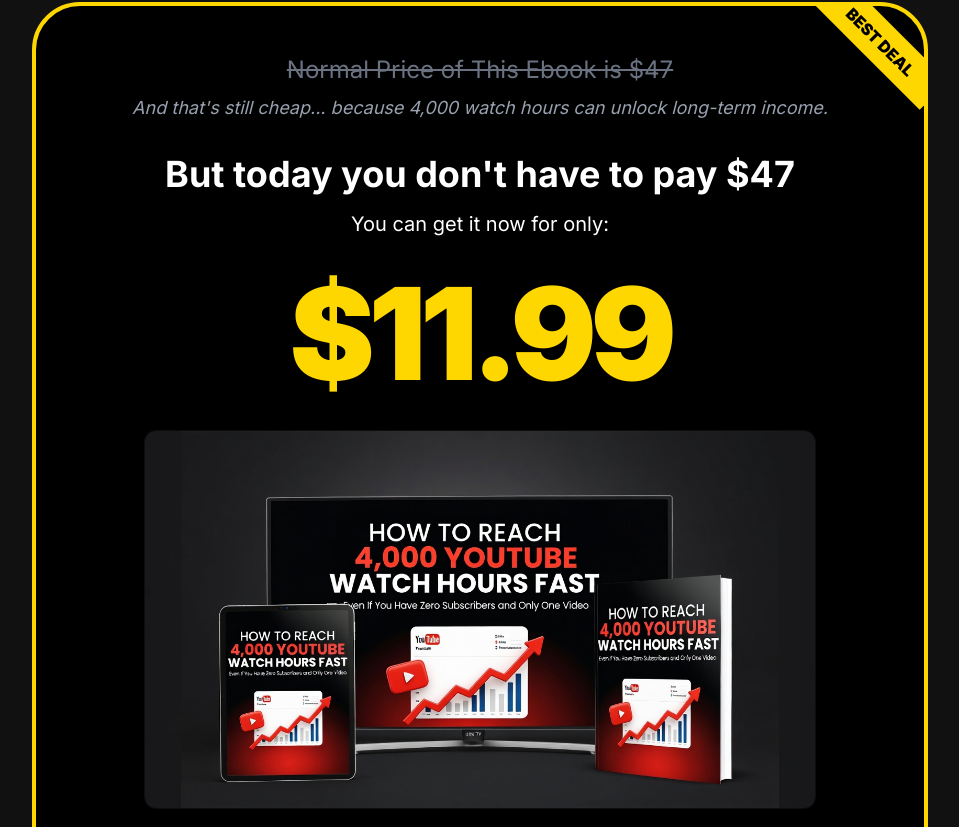
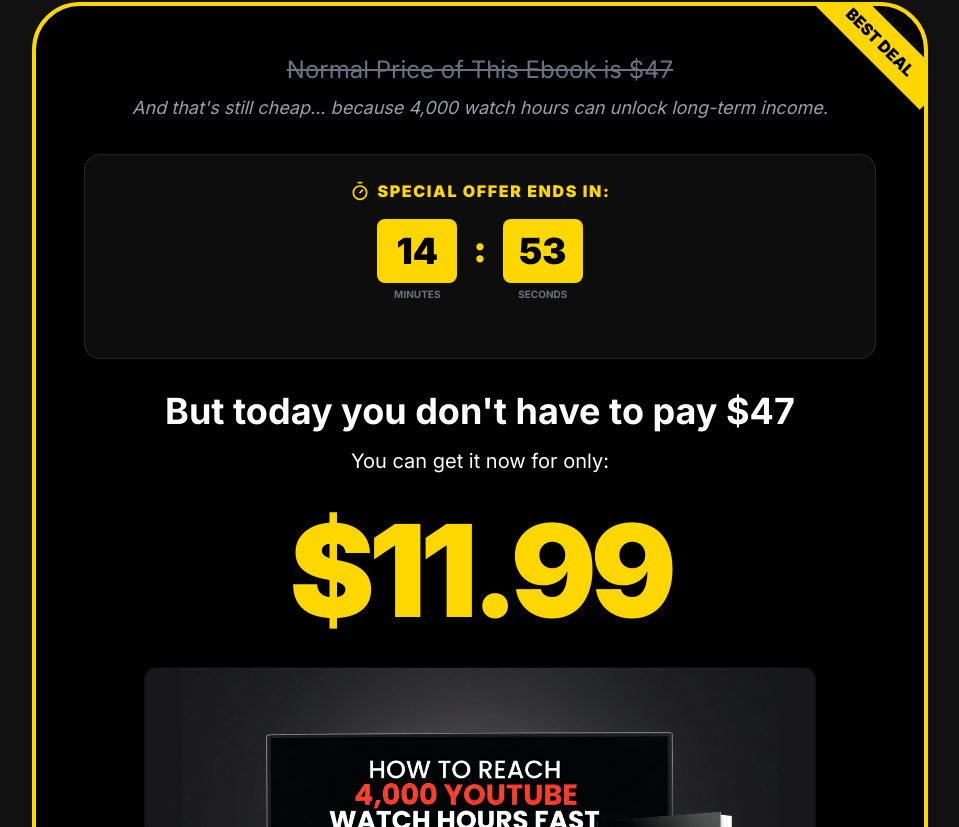
Before and after one commit to 4kytwatchhourstime/4kytwatchhourstime, a React (Vite) app: page / in a window 1280 px wide. Shown: the part 5513-6340 px from the top of the page, without its empty margins (160-1119 px from the left). Built offline with nearby package versions, Linux system fonts and the light colour scheme.

Commit message:
Update SalesPage.tsx

```diff
--- a/src/SalesPage.tsx
+++ b/src/SalesPage.tsx
@@ -124,7 +124,7 @@ const Section = ({ children, className = "" }: { children: React.ReactNode, clas
   </section>
 );
 
-export default function JVSalesPage() {
+export default function SalesPage() {
   const downloadRef = useRef<HTMLButtonElement | null>(null);
 
 const scrollToDownload = () => {
@@ -367,7 +367,12 @@ const scrollToDownload = () => {
             <h3 className="text-2xl text-gray-500 line-through mb-2">Normal Price of This Ebook is $47</h3>
             <p className="text-lg text-gray-400 mb-8 italic">And that's still cheap... because 4,000 watch hours can unlock long-term income.</p>
 
-
+            <div className="bg-white/5 rounded-2xl p-6 mb-8 border border-white/10">
+              <p className="text-[#FFD700] font-black uppercase tracking-widest mb-4 flex items-center justify-center gap-2">
+                <Timer className="w-5 h-5" /> Special Offer Ends In:
+              </p>
+              <CountdownTimer />
+            </div>
 
             <h2 className="text-3xl md:text-4xl font-bold mb-4">But today you don't have to pay $47</h2>
             <p className="text-xl mb-8">You can get it now for only:</p>
@@ -388,8 +393,8 @@ const scrollToDownload = () => {
             <Button
               ref={downloadRef}
               className="w-full mb-8"
-              onClick={() => window.open("https://www.jvzoo.com/b/0/436177/99", "_blank")}
-            ><img src="https://i.jvzoo.com/0/436177/99" alt="FAST: 4000 YouTube Watch Hours" border="0" width='1' height='1' />
+              onClick={() => window.open("https://warriorplus.com/o2/buy/x2qlr4/wvx3ns/tt1ygq", "_blank")}
+            >
               DOWNLOAD THE EBOOK NOW
             </Button>
 
@@ -480,12 +485,13 @@ const scrollToDownload = () => {
         <div className="mt-24 text-gray-600 text-sm">
           &copy; {new Date().getFullYear()} 4K YT Watch Hours. All rights reserved.
           <br />
-            <a href="/" className="hover:text-[#FFD700] transition-colors">Get 4000 Watch Hours</a> | <a href="/sales" className="hover:text-[#FFD700] transition-colors">Salespage</a> | <a href="/jvzoo" className="hover:text-[#FFD700] transition-colors">JVZoo</a> | <a href="/how-to-get-4000-watch-hours" className="hover:text-[#FFD700] transition-colors">How-To Guide</a> | <a href="/why-watch-hours-stuck" className="hover:text-[#FFD700] transition-colors">Troubleshooting</a>
+            <a href="/" className="hover:text-[#FFD700] transition-colors">Get 4000 Watch Hours</a> | <a href="/sales" className="hover:text-[#FFD700] transition-colors">Salespage</a> | <a href="/jvzoo" className="hover:text-[#FFD700] transition-colors">JVZoo</a> | <a href="/how-to-get-4000-watch-hours" className="hover:text-[#FFD700] transition-colors">How-To Guide</a> | <a href="/why-watch-hours-stuck" className="hover:text-[#FFD700] transition-colors">Troubleshooting</a> | <a href="/#" className="hover:text-[#FFD700] transition-colors">Privacy</a>
           <br />
-          Disclaimer: Please note that this product does not provide any guarantee of income or success. The results achieved by the product owner or any other individuals mentioned are not indicative of future success or earnings. This website is not affiliated with FaceBook or any of its associated entities. Once you navigate away from FaceBook, the responsibility for the content and its usage lies solely with the user. All content on this website, including but not limited to text, images, and multimedia, is protected by copyright law and the Digital Millennium Copyright Act. Unauthorized copying, duplication, modification, or theft, whether intentional or unintentional, is strictly prohibited. Violators will be prosecuted to the fullest extent of the law.
-We want to clarify that JVZoo serves as the retailer for the products featured on this site. JVZoo® is a registered trademark of BBC Systems Inc., a Florida corporation located at 1809 E. Broadway Street, Suite 125, Oviedo, FL 32765, USA, and is used with permission. The role of JVZoo as a retailer does not constitute an endorsement, approval, or review of these products or any claims, statements, or opinions used in their promotion.
+          Results are not guaranteed and may vary from person to person depending on your effort, consistency, skills, experience, and how effectively you apply the methods described in this ebook; this ebook is intended for educational purposes only and does not promise or guarantee specific results. Results may vary. Hard work is still required.
+          <br />
+  <script type="text/javascript" src="https://warriorplus.com/o2/disclaimer/x2qlr4" defer></script><div class="wplus_spdisclaimer"></div>
         </div>
-        </Section>
+      </Section>
 
       <ScrollToTop />
     </div>
```
